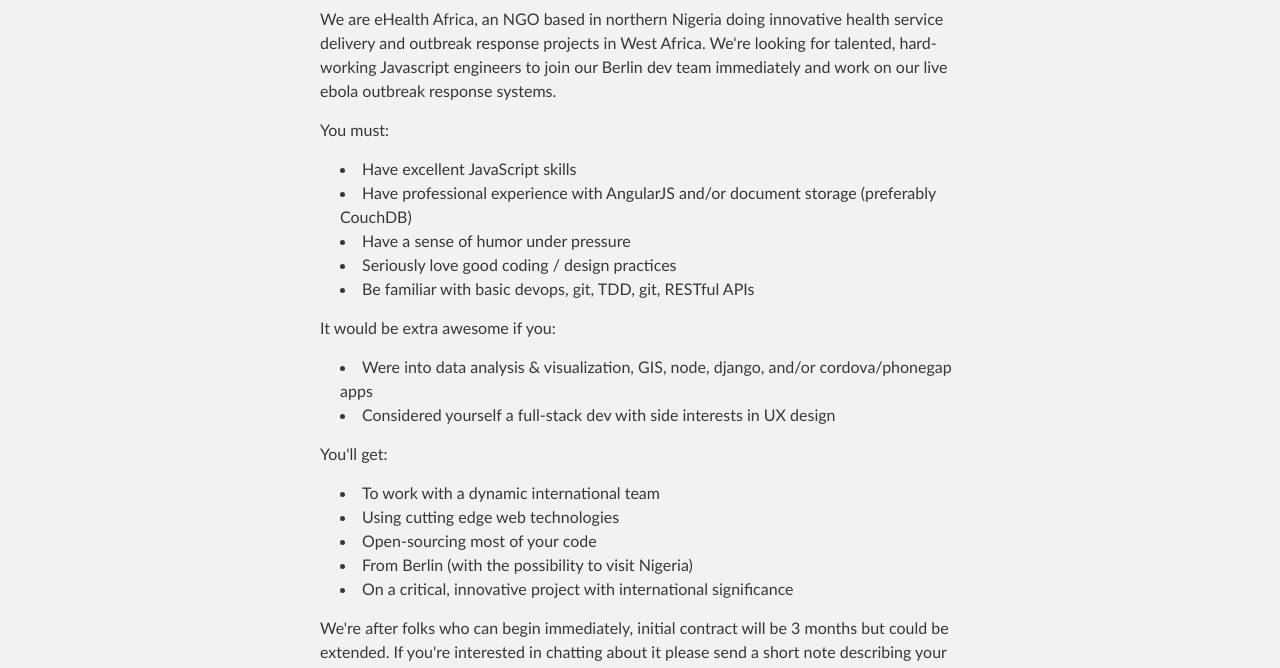
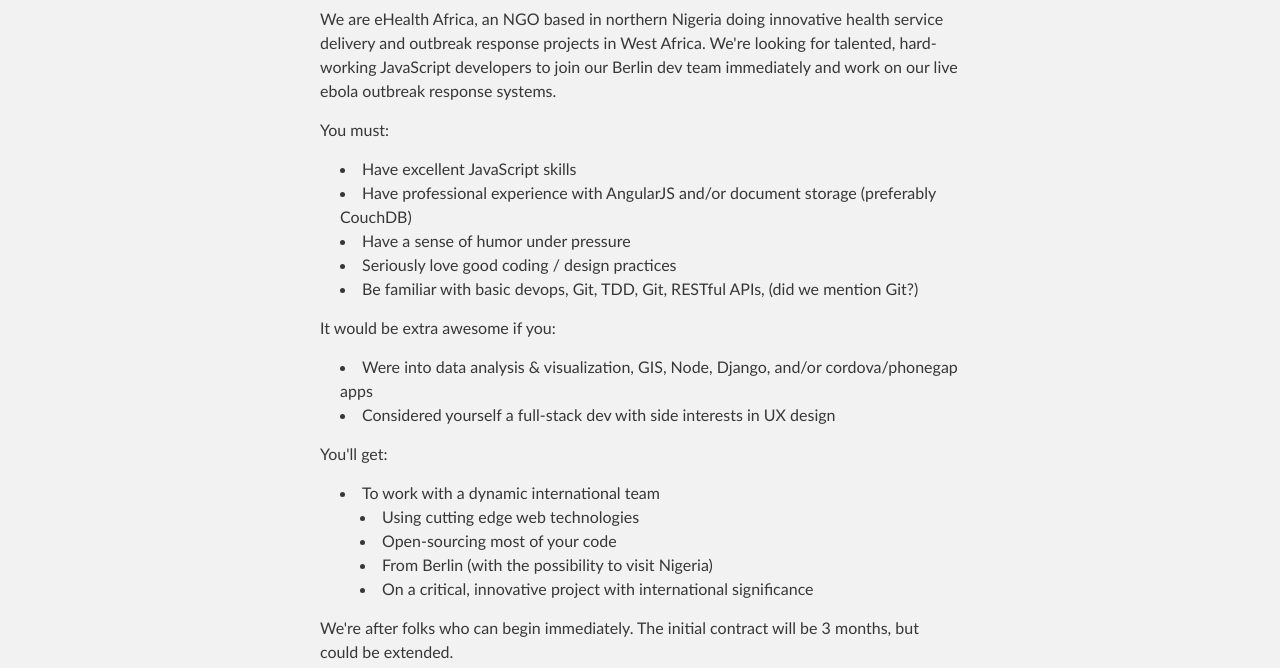
Before and after one commit to tlvince/ebola-outbreak-response, a plain HTML site: page index.html in a window 1280 px wide. Shown: the part 281-949 px from the top of the page. Drawn offline with Linux system fonts and the light colour scheme.

```diff
--- a/index.html
+++ b/index.html
@@ -34,7 +34,7 @@
         <h1>
 <a name="ehealth-africa-ebola-response" class="anchor" href="#ehealth-africa-ebola-response"><span class="octicon octicon-link"></span></a>eHealth Africa Ebola Response</h1>
 
-<p>We are eHealth Africa, an NGO based in northern Nigeria doing innovative health service delivery and outbreak response projects in West Africa. We're looking for talented, hard-working Javascript engineers to join our Berlin dev team immediately and work on our live ebola outbreak response systems.</p>
+<p>We are eHealth Africa, an NGO based in northern Nigeria doing innovative health service delivery and outbreak response projects in West Africa. We're looking for talented, hard-working JavaScript developers to join our Berlin dev team immediately and work on our live ebola outbreak response systems.</p>
 
 <p>You must:</p>
 
@@ -43,21 +43,27 @@
 <li>Have professional experience with AngularJS and/or document storage (preferably CouchDB)</li>
 <li>Have a sense of humor under pressure</li>
 <li>Seriously love good coding / design practices</li>
-<li>Be familiar with basic devops, git, TDD, git, RESTful APIs</li>
+<li>Be familiar with basic devops, Git, TDD, Git, RESTful APIs, (did we mention Git?)</li>
 </ul><p>It would be extra awesome if you:</p>
 
 <ul>
-<li>Were into data analysis &amp; visualization, GIS, node, django, and/or cordova/phonegap apps</li>
+<li>Were into data analysis &amp; visualization, GIS, Node, Django, and/or cordova/phonegap apps</li>
 <li>Considered yourself a full-stack dev with side interests in UX design</li>
 </ul><p>You'll get:</p>
 
 <ul>
-<li>To work with a dynamic international team</li>
+<li>To work with a dynamic international team
+
+<ul>
 <li>Using cutting edge web technologies</li>
 <li>Open-sourcing most of your code</li>
 <li>From Berlin (with the possibility to visit Nigeria)</li>
 <li>On a critical, innovative project with international significance</li>
-</ul><p>We're after folks who can begin immediately, initial contract will be 3 months but could be extended. If you're interested in chatting about it please send a short note describing your best work and a resume to Tom at <a href="mailto:ehealth.ebola.response.ad@tlvince.com">ehealth.ebola.response.ad@tlvince.com</a></p>
+</ul>
+</li>
+</ul><p>We're after folks who can begin immediately. The initial contract will be 3 months, but could be extended.</p>
+
+<p>If you're interested in chatting about it, please send a short note describing your best work and a resume to Tom at <a href="mailto:ehealth.ebola.response.ad@tlvince.com">ehealth.ebola.response.ad@tlvince.com</a></p>
 
 <p>eHealth Africa</p>
       </section>
```
Also changed, not shown: params.json (+1 -1 lines).
